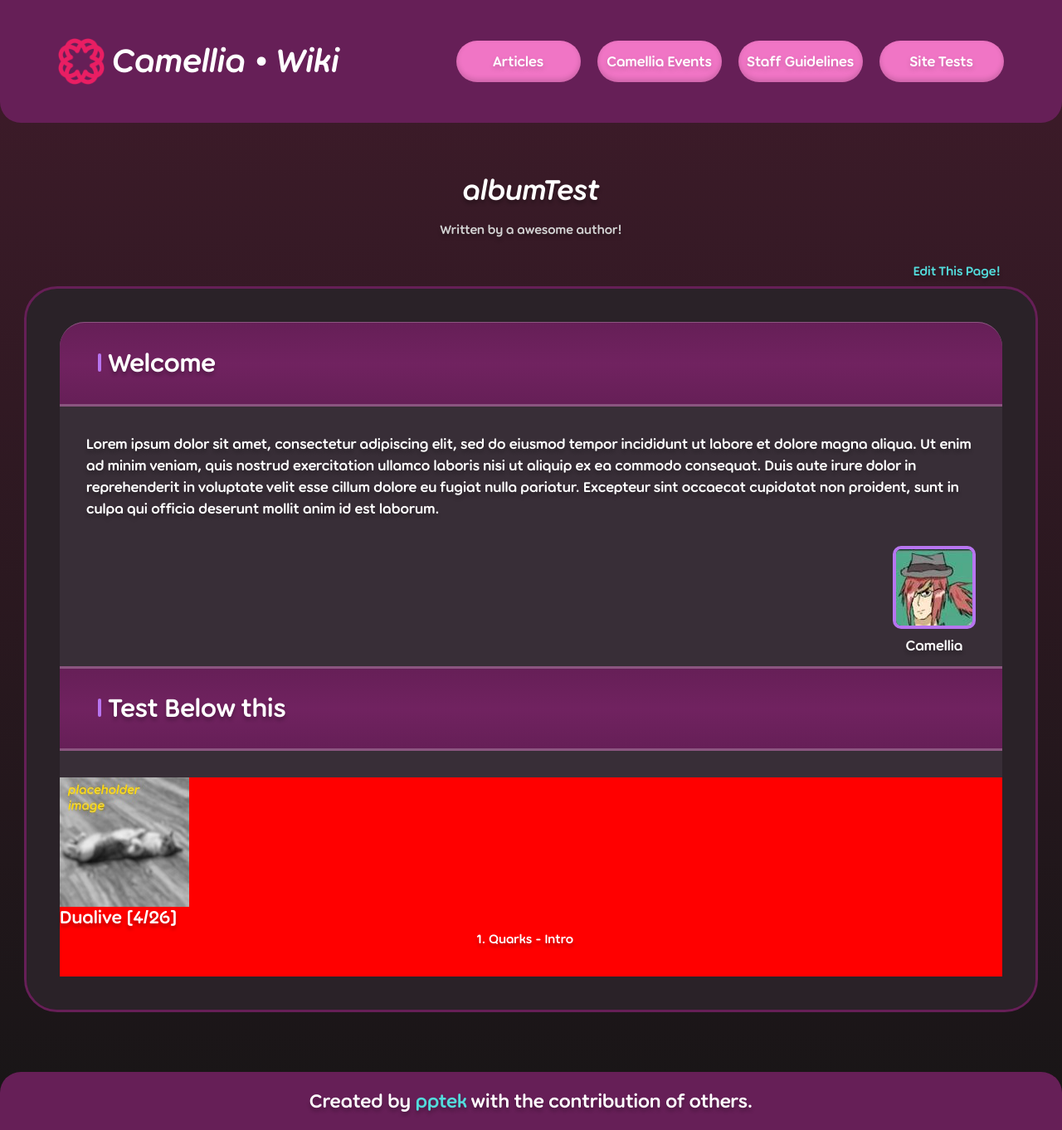
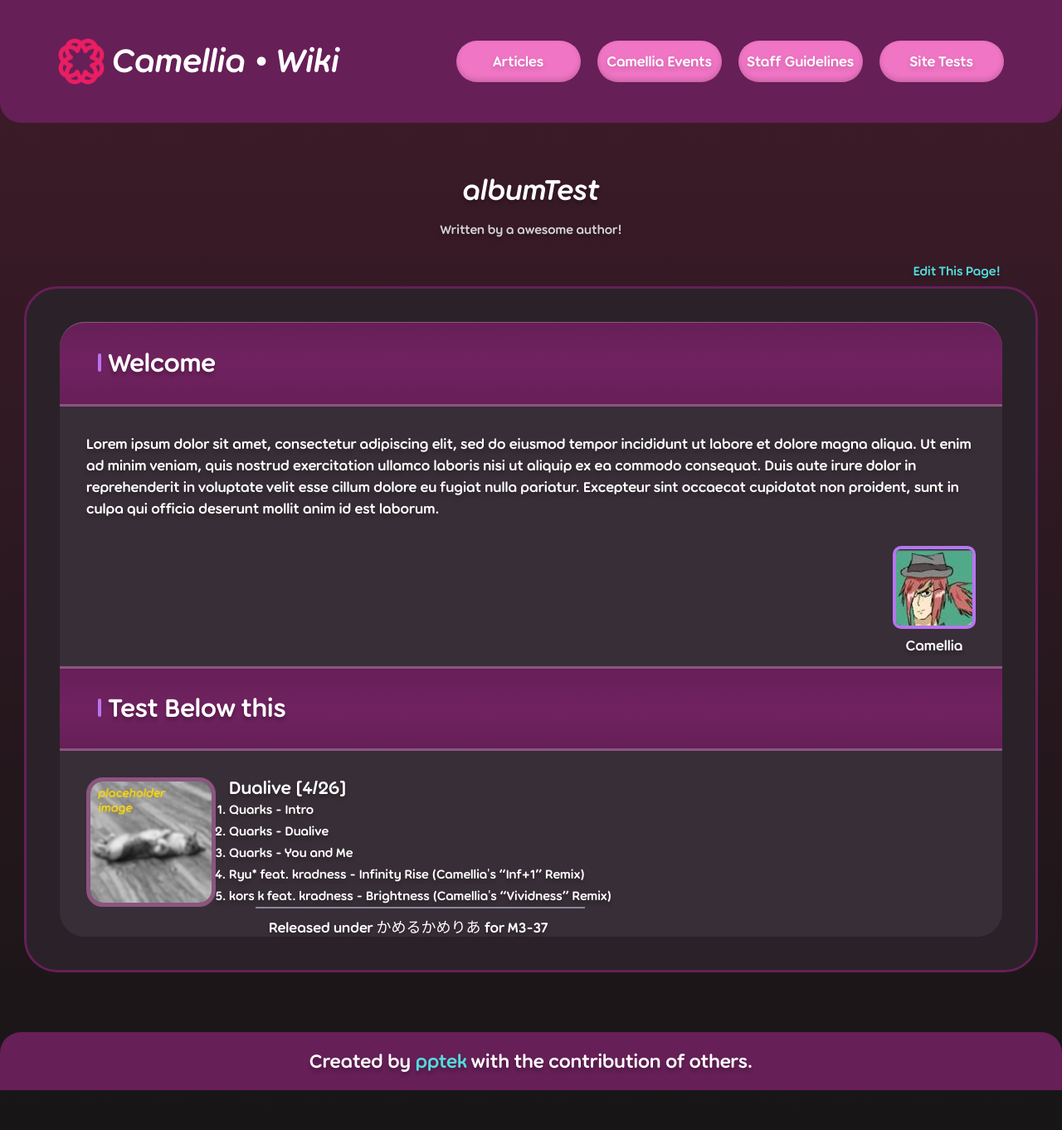
Before and after one commit to CamelliaCommunity/Wiki, a Jekyll site: the page built from _posts/2023-11-23-post-albumtest.md, in a window 1280 px wide and 1362 px high. Shown: the whole window at 83% size. Built offline with Jekyll 4.4.1, drawn with Linux system fonts in a browser that asks for light colours.

Commit message:
album layout

```diff
--- a/_layouts/albumLayout.html
+++ b/_layouts/albumLayout.html
@@ -35,10 +35,18 @@ layout: "wrapper"
 
       <div class="albumContainer">
         <img src="/assets/images/placeholder.jpg" alt="zamboli the cat" />
-        <h5>Dualive [4/26]</h5>
-        <ol>
-          <li>Quarks - Intro</li>
-        </ol>
+        <div class="albumContentsContainer">
+          <h5>Dualive [4/26]</h5>
+          <ol>
+            <li>Quarks - Intro</li>
+            <li>Quarks - Dualive</li>
+            <li>Quarks - You and Me</li>
+            <li>Ryu* feat. kradness - Infinity Rise (Camellia's “Inf+1” Remix)</li>
+            <li>kors k feat. kradness - Brightness (Camellia's “Vividness” Remix)</li>
+          </ol>
+          <hr />
+          <p>Released under かめるかめりあ for M3-37</p>
+        </div>
       </div>
     </div>
   </div>
--- a/assets/_scss/styles.scss
+++ b/assets/_scss/styles.scss
@@ -277,15 +277,24 @@ a:hover {
 
 .albumContainer {
   display: flex;
-  flex-direction: column;
-  background: red;
+  flex-direction: row;
 
   img {
     width: 156px;
-    height: auto;
+    height: 156px;
+    margin-left: 32px;
+    border-radius: 20px;
+    border: 5px solid var(--borderColor2);
   }
-  ol {
-    align-self: center;
+
+  .albumContentsContainer {
+    display: flex;
+    flex-direction: column;
+    margin-left: 16px;
+
+    ol {
+      padding: 0;
+    }
   }
 }
 
--- a/assets/css/styles.css
+++ b/assets/css/styles.css
@@ -808,15 +808,22 @@ a:hover {
 
 .albumContainer {
   display: flex;
-  flex-direction: column;
-  background: red;
+  flex-direction: row;
 }
 .albumContainer img {
   width: 156px;
-  height: auto;
+  height: 156px;
+  margin-left: 32px;
+  border-radius: 20px;
+  border: 5px solid var(--borderColor2);
 }
-.albumContainer ol {
-  align-self: center;
+.albumContainer .albumContentsContainer {
+  display: flex;
+  flex-direction: column;
+  margin-left: 16px;
+}
+.albumContainer .albumContentsContainer ol {
+  padding: 0;
 }
 
 blockquote {
```
Also changed, not shown: 1 other file.
